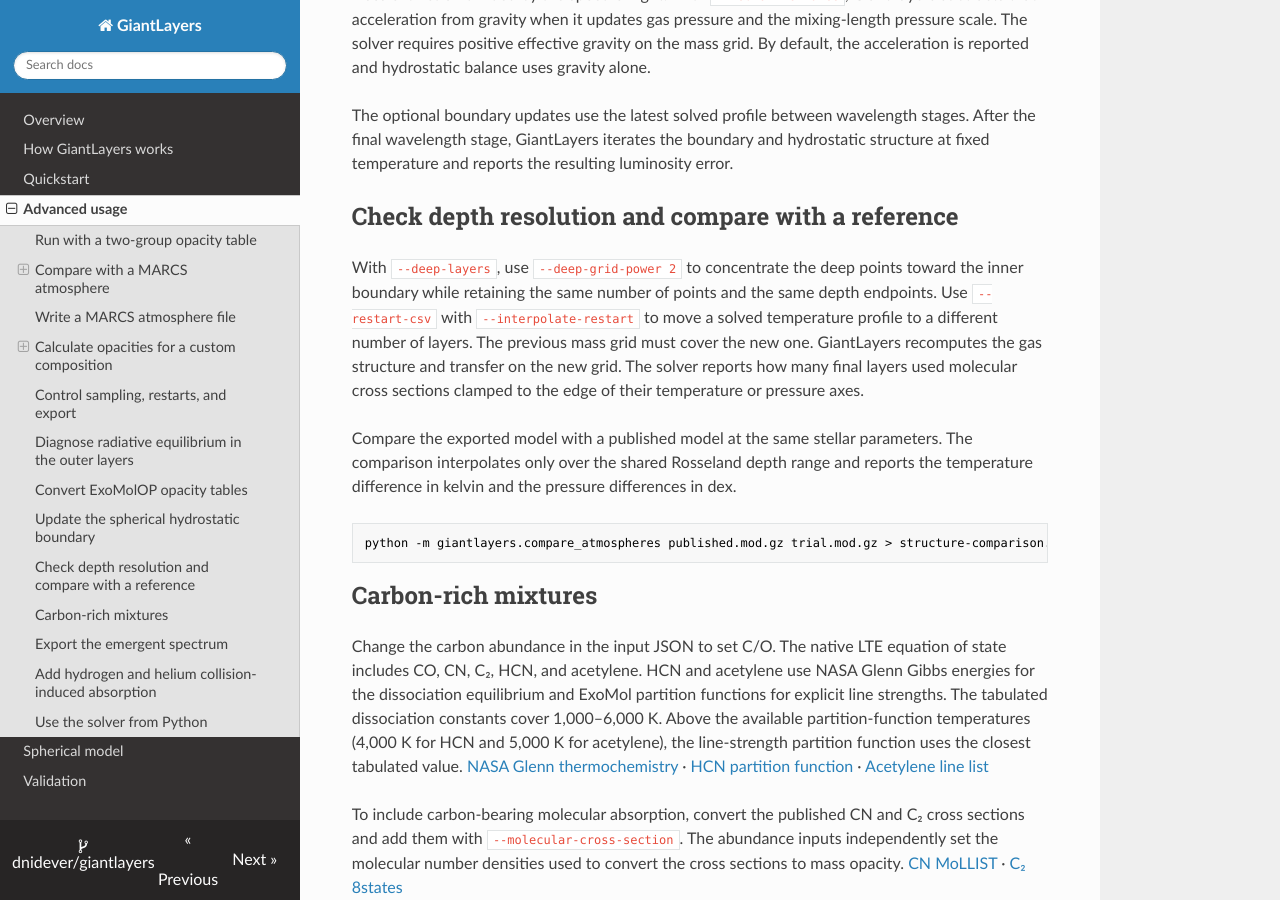
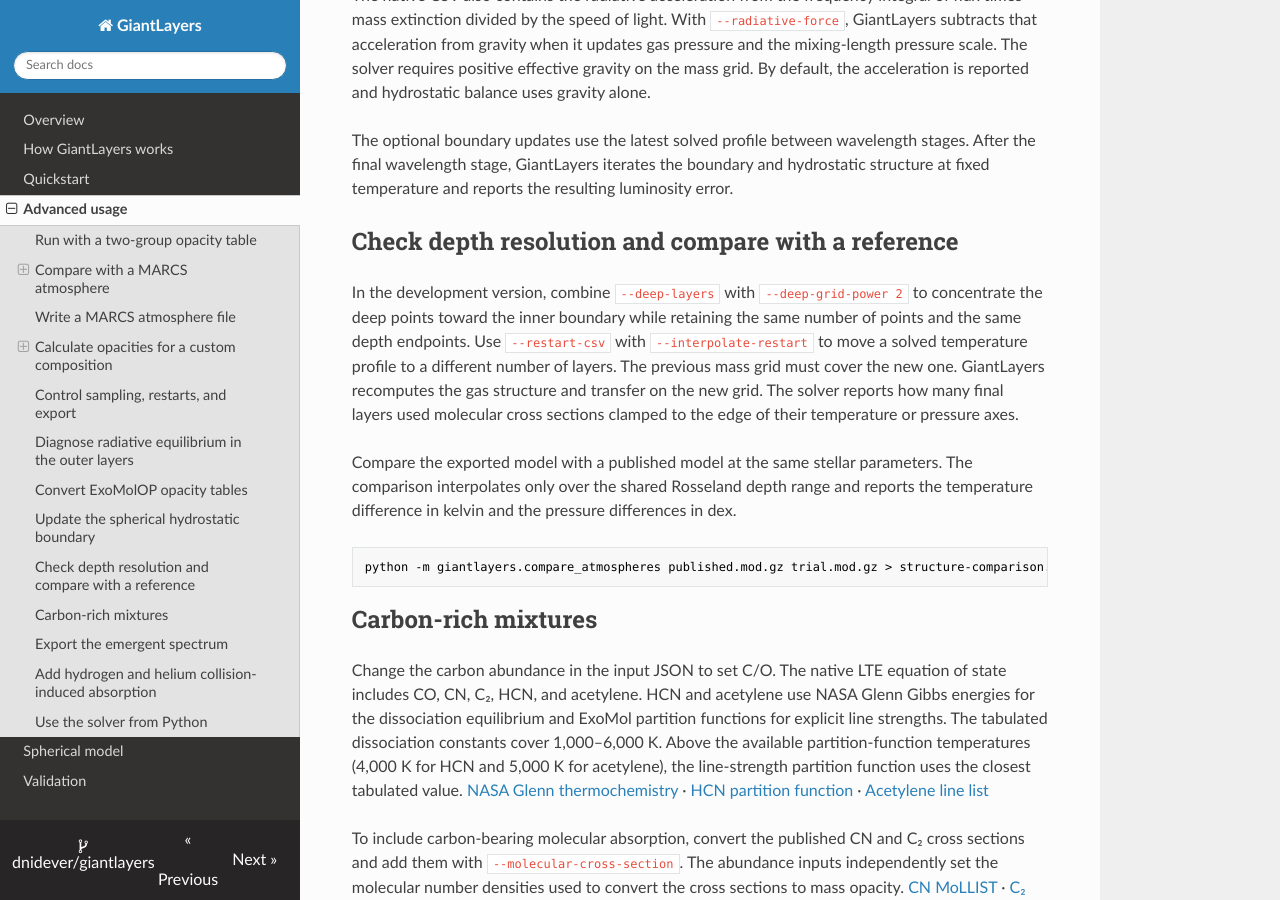
Before and after one commit to dnidever/giantlayers, an MkDocs documentation site: the page built from docs/advanced.md, in a window 1280 px wide and 900 px high, scrolled down 11430 px. Built offline with MkDocs 1.6.1, drawn with Linux system fonts in a browser that asks for light colours; nearby versions of some CDN libraries; some of the changed text lies outside the part shown.

Commit message:
Record the convection and depth-grid validation

```diff
--- a/docs/advanced.md
+++ b/docs/advanced.md
@@ -229,7 +229,7 @@ python -m giantlayers.mixing_length model.mod.gz > convection.csv
 
 Pass `--wavelengths flx_wavelengths.vac.gz` to compute the Rosseland mean from GiantLayers opacities. Add the atomic transition list with `--lines` and molecular tables with repeatable `--molecular-cross-section` arguments. Use `--hydrostatic` to evaluate convection on the reconstructed pressure and radius profile. These commands diagnose convection on a fixed temperature structure.
 
-Use `--lte-radiation-pressure` with the standalone `giantlayers.mixing_length` diagnostic to test a total-pressure gradient at Rosseland optical depths of one and greater. In those layers, it evaluates the thermal expansion and enthalpy derivatives at constant gas plus LTE radiation pressure. The diagnostic uses the isotropic LTE approximation for radiation pressure. This option is for fixed-structure comparisons. The coupled atmosphere command uses the gas-pressure formulation.
+In the development version, use `--lte-radiation-pressure` with the standalone `giantlayers.mixing_length` diagnostic to test a total-pressure gradient at Rosseland optical depths of one and greater. In those layers, it evaluates the thermal expansion and enthalpy derivatives at constant gas plus LTE radiation pressure. The diagnostic uses the isotropic LTE approximation for radiation pressure. This option is for fixed-structure comparisons. The coupled atmosphere command uses the gas-pressure formulation.
 
 ### Recompute convection during the coupled solve
 
@@ -295,7 +295,7 @@ The optional boundary updates use the latest solved profile between wavelength s
 
 ## Check depth resolution and compare with a reference
 
-With `--deep-layers`, use `--deep-grid-power 2` to concentrate the deep points toward the inner boundary while retaining the same number of points and the same depth endpoints. Use `--restart-csv` with `--interpolate-restart` to move a solved temperature profile to a different number of layers. The previous mass grid must cover the new one. GiantLayers recomputes the gas structure and transfer on the new grid. The solver reports how many final layers used molecular cross sections clamped to the edge of their temperature or pressure axes.
+In the development version, combine `--deep-layers` with `--deep-grid-power 2` to concentrate the deep points toward the inner boundary while retaining the same number of points and the same depth endpoints. Use `--restart-csv` with `--interpolate-restart` to move a solved temperature profile to a different number of layers. The previous mass grid must cover the new one. GiantLayers recomputes the gas structure and transfer on the new grid. The solver reports how many final layers used molecular cross sections clamped to the edge of their temperature or pressure axes.
 
 Compare the exported model with a published model at the same stellar parameters. The comparison interpolates only over the shared Rosseland depth range and reports the temperature difference in kelvin and the pressure differences in dex.
 
```
Also changed, not shown: docs/validation.md (+6 -0 lines).
